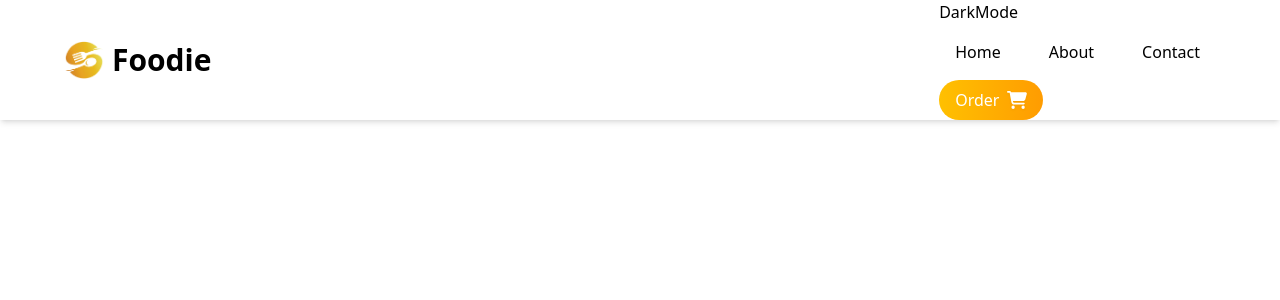
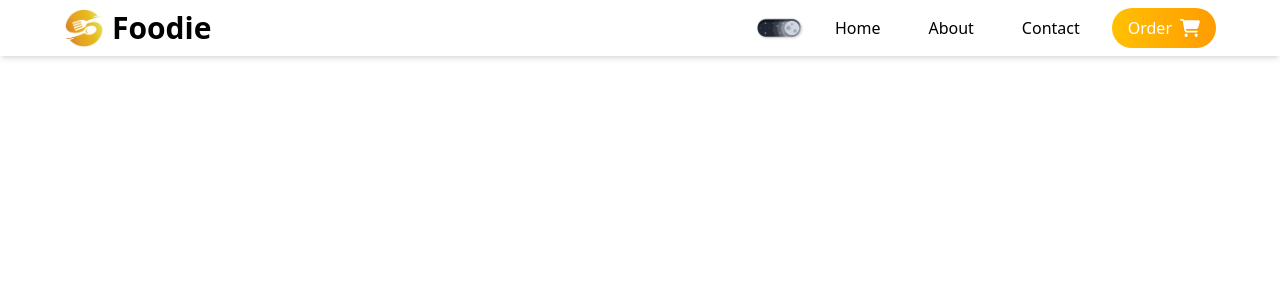
Before and after one commit to Gbemiga97/foodie_zone, a React (Create React App) app: page / in a window 1280 px wide. Shown: the top 300 px of the page. Built offline with nearby package versions, Linux system fonts and the light colour scheme.

Commit message:
Header Done

```diff
--- a/public/index.html
+++ b/public/index.html
@@ -1,5 +1,5 @@
 <!DOCTYPE html>
-<html lang="en">
+<html lang="en" class="dark">
   <head>
     <meta charset="utf-8" />
     <link rel="icon" href="%PUBLIC_URL%/favicon.ico" />
--- a/src/components/DarkMode.jsx
+++ b/src/components/DarkMode.jsx
@@ -1,8 +1,49 @@
-import React from 'react'
+import { useEffect, useState } from "react"
+import { images } from "../utils"
 
 const DarkMode = () => {
+  const [theme, setTheme] = useState(
+    localStorage.getItem("theme") ?
+    localStorage.getItem("theme") : "light"
+  )
+
+  const element = document.documentElement;
+
+  useEffect(() => {
+    if(theme === "dark") {
+      element.classList.add("dark");
+      localStorage.setItem("theme", "dark");
+    } else {
+      element.classList.remove("dark");
+      localStorage.setItem("theme", "light")
+    }
+  }, [theme])
+
+  const changeTheme = () => {
+    if(theme === "light") {
+      setTheme("dark")
+    } else {
+      setTheme("light")
+    }
+  }
+
   return (
-    <div>DarkMode</div>
+    <>
+    <div className="relative">
+      <img
+      onClick={changeTheme}
+      src={images.DarkModeBtn} alt=""
+      className={`w-12 absolute right-0 z-10
+      drop-shadow-[1px_1px_1px_rgba(0,0,0,0.1)] transition-all duration-300
+      ${theme === "dark" ? "opacity-0" : "opacity-100"} cursor-pointer
+      `}/>
+      <img
+      onClick={changeTheme}
+      src={images.LightModeBtn} alt=""
+      className="w-12
+      drop-shadow-[1px_1px_1px_rgba(0,0,0,0.1)] transition-all duration-300 "/>
+    </div>
+    </>
   )
 }
 
--- a/src/components/Navbar/Navbar.jsx
+++ b/src/components/Navbar/Navbar.jsx
@@ -15,7 +15,7 @@ const Navbar = () => {
                       Foodie
                       </a>
                     </div>
-                    <div>
+                    <div className="flex items-center gap-4">
                       <div>
                       <DarkMode />
                       </div>
```
Also changed, not shown: src/utils/images.js (+5 -3 lines).
